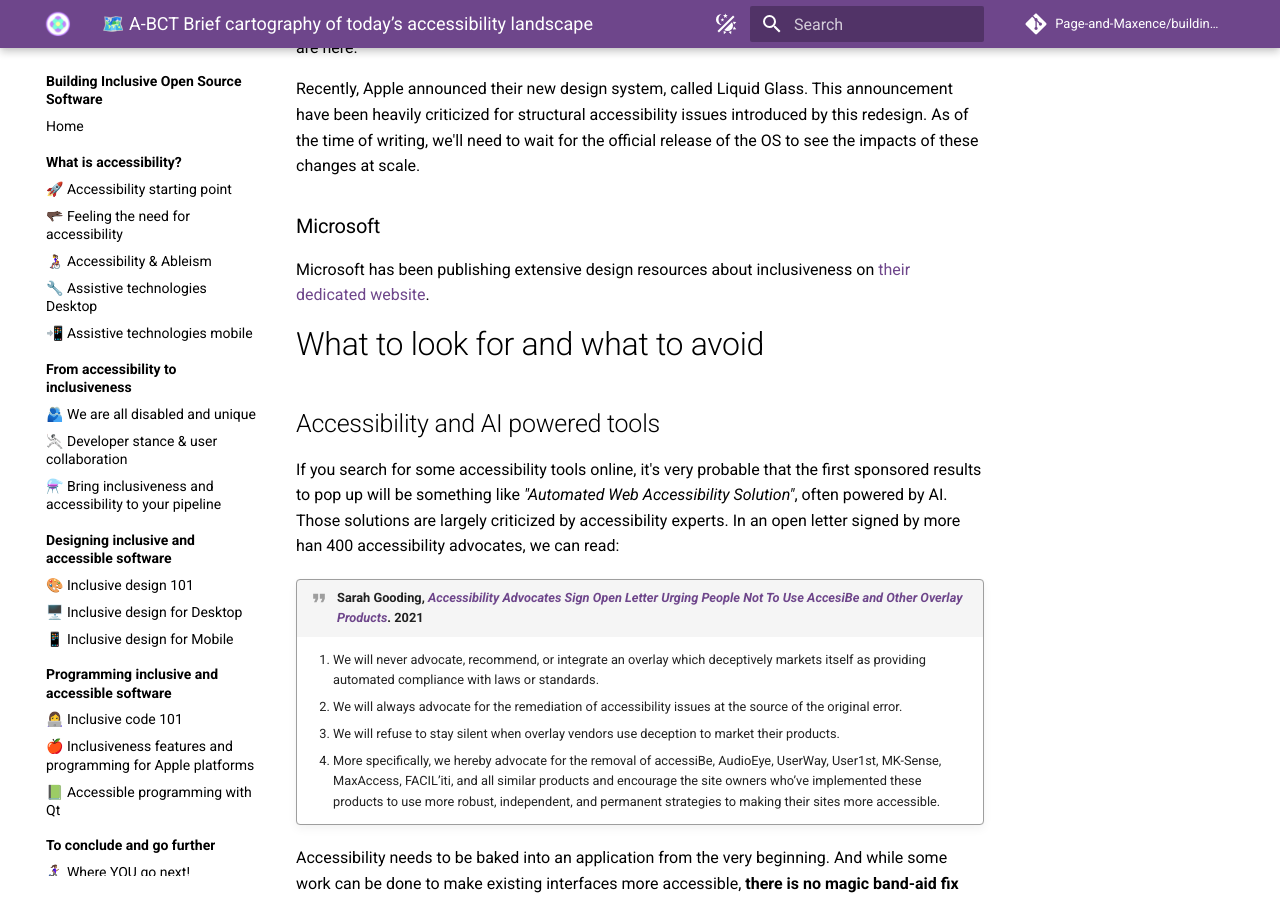
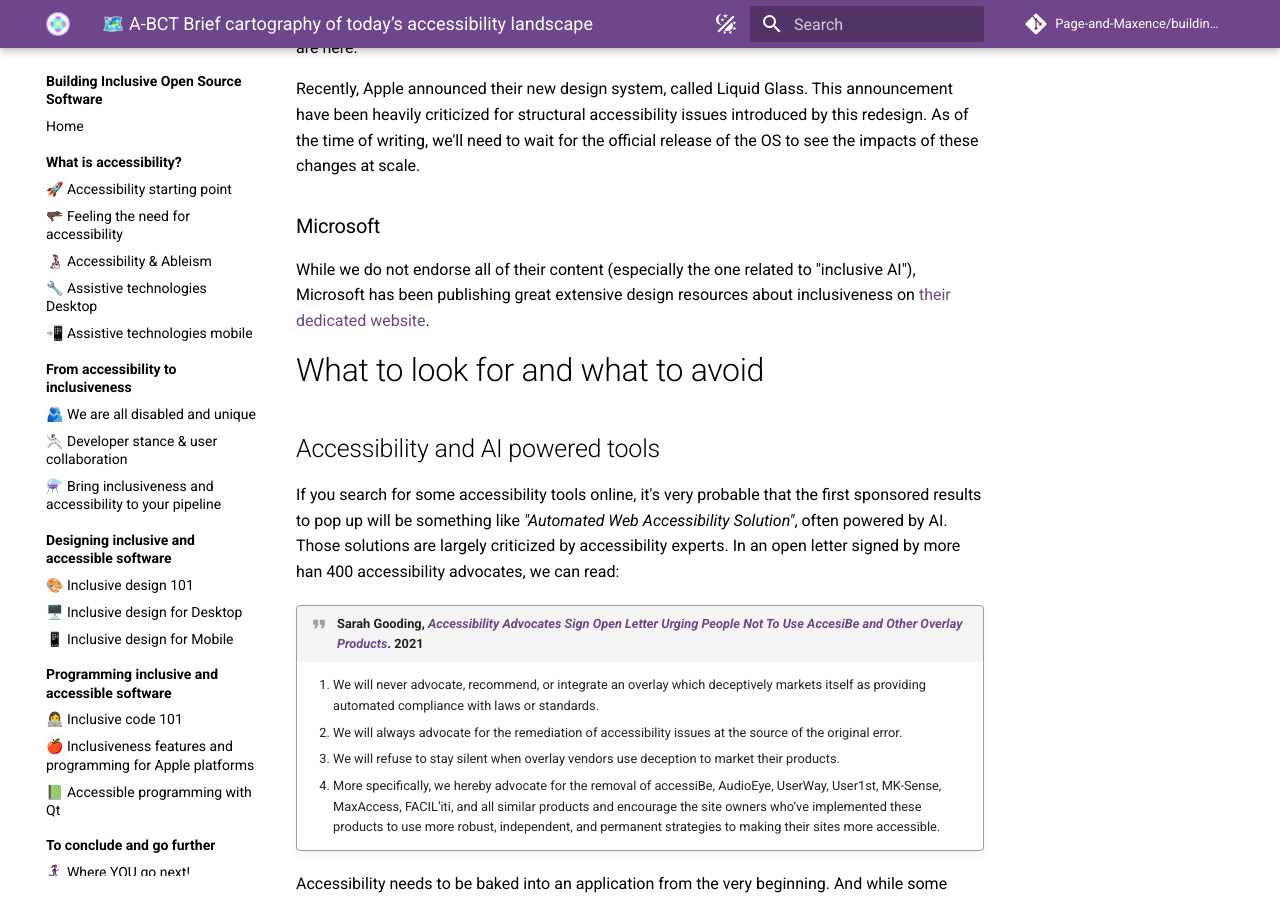
Before and after one commit to savoirfairelinux/building-inclusive-open-source-software, an MkDocs documentation site: the page built from docs/A-BCT.md, in a window 1280 px wide and 900 px high, scrolled down 5625 px. Built offline with MkDocs 1.6.1 and Material for MkDocs 9.7.7, drawn with Linux system fonts in a browser that asks for light colours; comment, search, counter and statistics services are not loaded.

Commit message:
A-BCT: nuance Microsoft endorsment

```diff
--- a/docs/A-BCT.md
+++ b/docs/A-BCT.md
@@ -93,7 +93,7 @@
 
 ### Microsoft
 
-Microsoft has been publishing extensive design resources about inclusiveness on [their dedicated website](https://inclusive.microsoft.design/).
+While we do not endorse all of their content (especially the one related to "inclusive AI"), Microsoft has been publishing great extensive design resources about inclusiveness on [their dedicated website](https://inclusive.microsoft.design/).
 
 
 # What to look for and what to avoid
```
